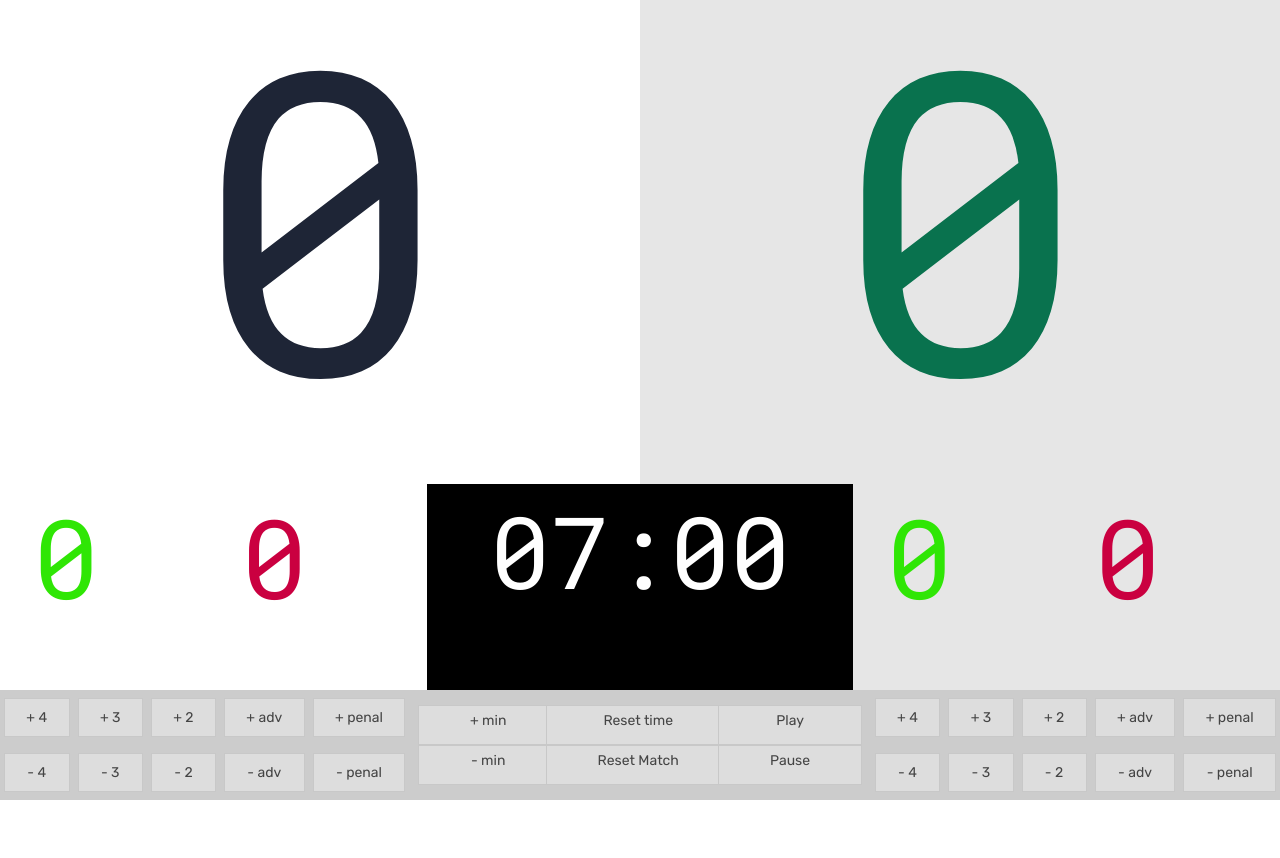
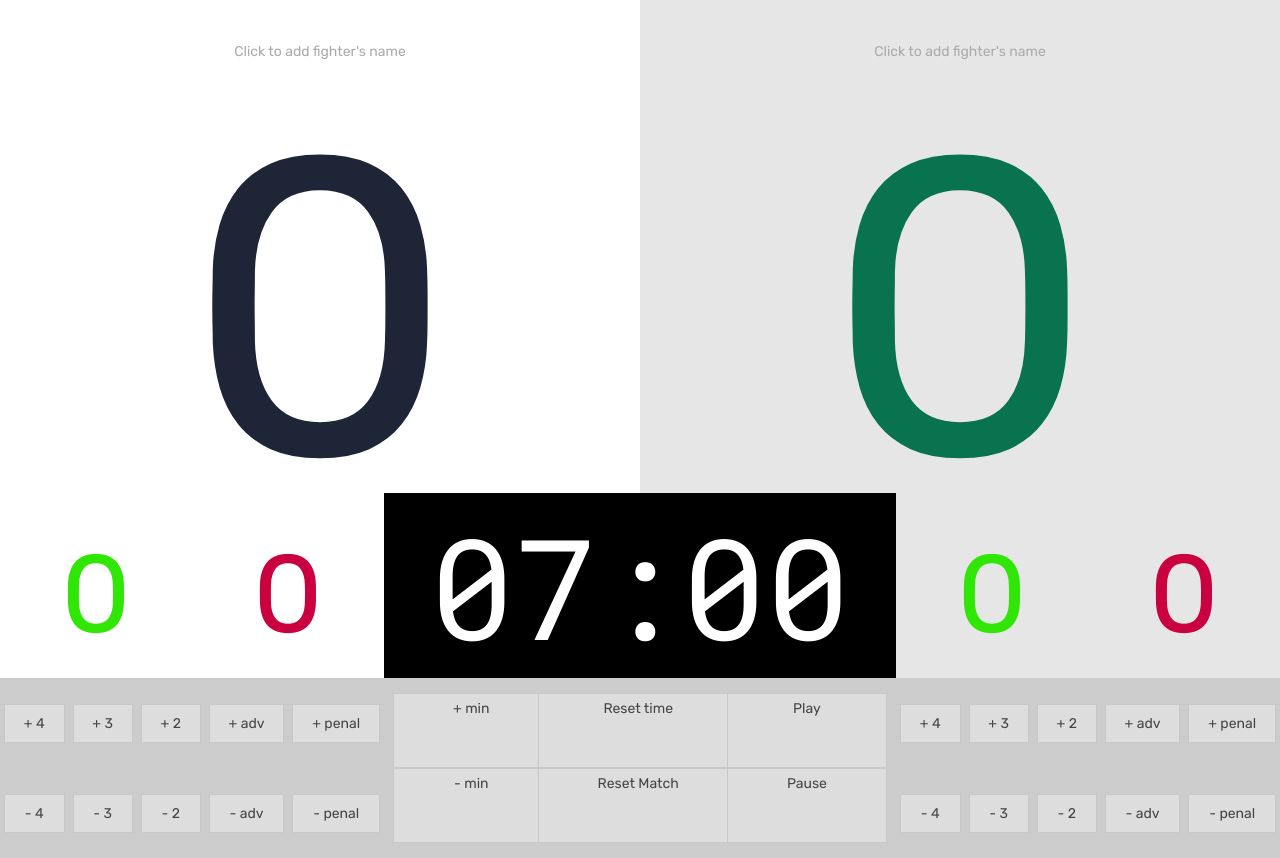
Before and after one commit to gcjbr/vue.js-bjj-scoreboard, a Vue app: page / in a window 1280 px wide. Before the commit the page ends 800 px from the top, so only its background shows below. Built offline with nearby package versions, Linux system fonts and the light colour scheme.

Commit message:
Add editable names

```diff
--- /dev/null
+++ b/src/assets/base.scss
@@ -0,0 +1,22 @@
+
+* {
+  padding: 0;
+  margin: 0;
+}
+
+html, body{
+    font-size: 10px;
+    font-family: Rubik;
+    margin: 0;
+    padding: 0;
+    height: 100vh;
+    max-height: 100vh;
+}
+
+.app {
+  display: grid;
+  height: 100vh;
+  max-height: 100vh;
+  grid-template-rows: auto $control-h;
+
+}
--- /dev/null
+++ b/src/assets/controls.scss
@@ -0,0 +1,58 @@
+.controls {
+  background-color:$control-c-b;
+  display: grid;
+  grid-template-columns: auto 40% auto;
+
+}
+
+.control-1, .control-2, .control-chronometer {
+  flex-grow: 1;
+}
+
+.minus, .plus {
+  width:100%;
+  height: 50%;
+  display: flex;
+
+}
+
+.control-chronometer {
+  display: flex;
+  flex-grow: 1 ;
+  padding: 15px;
+
+}
+
+.min, .reset, .play-pause {
+  display: flex;
+  flex-direction: column;
+  flex-grow: 1;
+  background-color: blue;
+  align-sef: center;
+
+  .btn {
+    line-height: 1.4em;
+    width: 100%;
+    flex: 1;
+    padding: 5px;
+    align-sef: center;
+  }
+
+}
+
+.btn {
+  flex-grow: 1;
+  font-size: 1.4em;
+  align-self: center;
+  text-align: center;
+  border: 1px solid $btn-c-border;
+  margin: 0 4px;
+  padding: 10px 0;
+  background-color: $btn-c-b;
+  color: $btn-c;
+  cursor: pointer;
+}
+
+.btn:hover {
+  background-color: $btn-c-b__h;
+}
--- /dev/null
+++ b/src/assets/scoreboard.scss
@@ -0,0 +1,85 @@
+.scoreboard {
+  display: grid;
+  grid-template-columns: 1fr 1fr;
+  grid-template-rows: auto 30%;
+}
+
+.score-sub {
+  display: grid;
+  grid-template-columns: auto 80% auto;
+  grid-column: 1 / 3;
+  grid-template-columns: 1fr 40% 1fr;
+}
+
+.fighter {
+  display: grid;
+  grid-template-rows: 20% auto;
+
+  .fighter-name {
+    font-size: 6em;
+    text-align: center;
+  }
+  input {
+    font-size: 1em;
+    text-align: center;
+  }
+  .fighter-points {
+    place-self: center;
+    font-size: 42.2em;
+    line-height: 1em;
+  }
+}
+
+.fighter__info {
+  font-size: 14px;
+  color: #aaa;
+  cursor: pointer;
+}
+
+.fighter1 {
+  background-color: $fighter1-c-b;
+  color: $fighter1-c-t;
+
+}
+
+.fighter2 {
+  background-color: $fighter2-c-b;
+  color: $fighter2-c-t;
+
+}
+
+.sub-fighter {
+  display: grid;
+  grid-template-columns: auto auto;
+  align-items: center;
+  text-align: center;
+  &1 {
+    background-color: $fighter1-c-b;
+  }
+
+  &2 {
+    background-color: $fighter2-c-b;
+  }
+}
+
+.adv, .fau {
+  font-size: 11em;
+  padding: 0 .3em;
+}
+
+.adv {
+  color: $adv-c;
+}
+
+.fau {
+  color: $fau-c;
+}
+
+.chronometer {
+  background-color: $chronometer-c-b;
+  color: $chronometer-c-t;
+  font-size: 14em;
+  text-align: center;
+  font-family: 'Roboto Mono', monospace;
+
+}
--- a/src/assets/style.scss
+++ b/src/assets/style.scss
@@ -1,233 +1,7 @@
 @import url('https://fonts.googleapis.com/css?family=Rubik');
 @import url('https://fonts.googleapis.com/css?family=Roboto+Mono');
 
-
-$control-h: 110px;
-$control-c-b: #CCCCCC;
-
-
-
-$btn-c: #444;
-$btn-c-b: #DDDDDD;
-$btn-c-b__h: #BBBBBB;
-$btn-c-border:  RGBA(200, 200, 200, 1);
-
-$fighter1-c-b: rgb(255, 255, 255);
-$fighter1-c-t: #1E2536;
-$fighter2-c-b: rgb(230, 230, 230);
-$fighter2-c-t: rgb(9, 114, 78);
-
-$adv-c: #2FE605;
-$fau-c: #CA0040;
-
-$chronometer-h: 120px;
-$chronometer-w: 40%;
-$chronometer-m-l: (100% - $chronometer-w) / 2 ;
-$chronometer-c-t: #ffffff;
-$chronometer-c-b: #000000;
-$chronometer-p-bot: $control-h;
-
-$chronometer-h-mob-port: 1020px;
-
-
-
-
-* {
-  padding: 0;
-  margin: 0;
-}
-
-html, body{
-
-    font-size: 10px;
-    font-family: Rubik;
-    margin: 0;
-    padding: 0;
-    min-width: 100%;
-    width: 100%;
-    max-width: 100%;
-    min-height: 100%;
-    height: 100%;
-    max-height: 100%;
-}
-
-body {
-  padding: 0;
-  margin: 0;
-}
-
-.app {
-  display: flex;
-  flex-direction: column;
-  width: 100%;
-  min-height: 100%;
-
-}
-
-
-.scoreboard {
-  display: flex;
-  flex-grow: 1;
-  font-family: 'Roboto Mono', monospace;
-  flex-wrap: wrap;
-
-}
-
-.fighter {
-  display: flex;
-  width: 50%;
-  align-content: flex-start;
-}
-
-
-.fighter-points {
-  width: 100%;
-  text-align: center;
-  font-size: 42.2em;
-  line-height: 1em;
-
-}
-
-.fighter1 {
-  background-color: $fighter1-c-b;
-  color: $fighter1-c-t;
-
-}
-
-.fighter2 {
-  background-color: $fighter2-c-b;
-  color: $fighter2-c-t;
-
-}
-
-.score-sub {
-  width: 100%;
-  display: flex;
-  background-color: gray;
-  flex: 1;
-  div {
-    flex-basis: 33.333%;
-  }
-}
-
-.sub-fighter {
-  display: flex;
-
-  &1 {
-    background-color: $fighter1-c-b;
-  }
-
-  &2 {
-    background-color: $fighter2-c-b;
-  }
-
-
-
-}
-
-.adv, .fau {
-  font-size: 11em;
-  padding: 0 .3em;
-}
-
-.adv {
-  color: $adv-c;
-}
-
-.fau {
-  color: $fau-c;
-}
-
-
-.chronometer {
-  background-color: $chronometer-c-b;
-  color: $chronometer-c-t;
-  font-size: 10em;
-  text-align: center;
-  font-family: 'Roboto Mono', monospace;
-  flex-basis: 40%;
-
-}
-
-
-.controls {
-  background-color: $control-c-b;
-  height: $control-h;
-  display: flex;
-}
-
-.control-1, .control-2, .control-chronometer {
-  flex-grow: 1;
-}
-
-.minus, .plus {
-  width:100%;
-  height: 50%;
-  display: flex;
-
-}
-
-.control-chronometer {
-  display: flex;
-  flex-grow: 1 ;
-  padding: 15px;
-
-}
-
-.min, .reset, .play-pause {
-  display: flex;
-  flex-direction: column;
-  flex-grow: 1;
-  background-color: blue;
-  align-sef: center;
-
-  .btn {
-    line-height: 1.4em;
-    width: 100%;
-    flex: 1;
-    padding: 5px;
-    align-sef: center;
-  }
-
-}
-
-.btn {
-  flex-grow: 1;
-  font-size: 1.4em;
-  align-self: center;
-  text-align: center;
-  border: 1px solid $btn-c-border;
-  margin: 0 4px;
-  padding: 10px 0;
-  background-color: $btn-c-b;
-  color: $btn-c;
-  cursor: pointer;
-}
-
-.btn:hover {
-  background-color: $btn-c-b__h;
-}
-
-
-/* Smartphones and Tablets (portrait) ----------- */
-@media only screen and (min-device-width : 320px) and (max-device-width : 600px) and (orientation:portrait) {
-
-
-.controls {
-  height: $chronometer-h-mob-port;
-  flex-direction: column;
-}
-
-.btn {
-  font-size: 4em;
-  padding: 20px;
-}
-
-
-}
-
-/* Smartphones and Tablets (portrait) ----------- */
-@media only screen and (min-device-width : 320px) and (max-device-width : 600px) and (orientation:landscape) {
-
-
-}
+@import 'variables';
+@import 'base';
+@import 'controls';
+@import 'scoreboard';
--- /dev/null
+++ b/src/assets/variables.scss
@@ -0,0 +1,23 @@
+$control-h: 180px;
+$control-c-b: #CCCCCC;
+
+$btn-c: #444;
+$btn-c-b: #DDDDDD;
+$btn-c-b__h: #BBBBBB;
+$btn-c-border:  RGBA(200, 200, 200, 1);
+
+$fighter1-c-b: rgb(255, 255, 255);
+$fighter1-c-t: #1E2536;
+$fighter2-c-b: rgb(230, 230, 230);
+$fighter2-c-t: rgb(9, 114, 78);
+
+$adv-c: #2FE605;
+$fau-c: #CA0040;
+
+$chronometer-h: 120px;
+$chronometer-w: 40%;
+$chronometer-m-l: (100% - $chronometer-w) / 2 ;
+$chronometer-c-t: #ffffff;
+$chronometer-c-b: #000000;
+$chronometer-p-bot: $control-h;
+$chronometer-h-mob-port: 1020px;
--- /dev/null
+++ b/src/components/EditableName.vue
@@ -0,0 +1,32 @@
+<template>
+<p>
+    <span @click="editing=true" v-show="!editing && value === ''" class="fighter__info">
+      Click to add fighter's name
+    </span>
+    <span @click="editing=true" v-show="!editing && value !== ''">
+      {{value}}
+    </span>
+    <span v-show="editing" >
+      <input :value="value"
+            @input="$emit('input', $event.target.value)"
+            @keydown.enter="editing=false"
+            @blur="editing=false"
+            type="text"
+            class="form-control" >
+    </span>
+</p>
+</template>
+
+<script>
+
+export default {
+  name: 'EditableName',
+  props:['value'],
+  data(){
+    return {
+      editing: false,
+    }
+  }
+
+};
+</script>
--- a/src/components/Scoreboard.vue
+++ b/src/components/Scoreboard.vue
@@ -1,10 +1,16 @@
 <template>
  <div class="scoreboard">
-      <div class="fighter fighter1">
-        <div class="fighter-points">{{ fighter1.score }}</div>
+    <div class="fighter fighter1">
+      <div class="fighter-name">
+        <editable-name v-model="fighter1.name"></editable-name>
 
       </div>
+      <div class="fighter-points">{{ fighter1.score }}</div>
+    </div>
     <div class="fighter fighter2">
+        <div class="fighter-name">
+          <editable-name v-model="fighter2.name"></editable-name>
+        </div>
       <div class="fighter-points">{{ fighter2.score }}</div>
 
     </div>
@@ -29,10 +35,14 @@
 <script>
 
 import { mapGetters } from 'vuex';
+import editableName from './EditableName.vue';
 
 export default {
 
   name: 'scoreboard',
+  components: {
+    editableName,
+  },
   computed: {
     ...mapGetters(['fighter1', 'fighter2','chronometer', 'time']),
   },
--- a/src/store.js
+++ b/src/store.js
@@ -9,16 +9,18 @@ Vue.use(Vuex);
 
 export const store = new Vuex.Store({
   state: {
-    fighter1:{
+    fighter1: {
       score: 0,
       fault: 0,
-      advantage:0,
+      advantage: 0,
+      name: '',
 
     },
     fighter2: {
       score: 0,
       fault: 0,
-      advantage:0,
+      advantage: 0,
+      name: ''
     },
     chronometer: {
       playing: false,
@@ -27,40 +29,40 @@ export const store = new Vuex.Store({
       obj: null,
     },
   },
-  getters:{
-    fighter1(state){
+  getters: {
+    fighter1(state) {
       return state.fighter1;
     },
-    fighter2(state){
+    fighter2(state) {
       return state.fighter2;
     },
-    chronometer(state){
+    chronometer(state) {
       return state.chronometer;
     },
-    time(state){
+    time(state) {
       let minutes = parseInt(state.chronometer.time / 60, 10)
       let seconds = parseInt(state.chronometer.time % 60, 10);
 
       minutes = minutes < 10 ? "0" + minutes : minutes;
       seconds = seconds < 10 ? "0" + seconds : seconds;
 
-      return minutes +":"+ seconds;
+      return minutes + ":" + seconds;
     },
 
   },
   mutations: {
-    change (state, pay ) {
+    change(state, pay) {
       const target = pay.target;
       const value = pay.value;
       const atribute = pay.atribute;
 
-      if(state[target][atribute] + value < 0){
+      if (state[target][atribute] + value < 0) {
         state[target][atribute] = 0;
       } else {
         state[target][atribute] += value;
       }
     },
-    resetMatch(state){
+    resetMatch(state) {
       state.fighter1.score = 0;
       state.fighter1.fault = 0;
       state.fighter1.advantage = 0;
@@ -76,17 +78,17 @@ export const store = new Vuex.Store({
       clearInterval(state.chronometer.obj);
 
     },
-    resetTime (state){
+    resetTime(state) {
       state.chronometer.time = state.chronometer.defaultTime;
 
       state.chronometer.playing = false;
       clearInterval(state.chronometer.obj);
     },
-    startTime(state){
-      if(state.chronometer.playing == false) {
+    startTime(state) {
+      if (state.chronometer.playing == false) {
         state.chronometer.playing = true;
 
-         state.chronometer.obj = setInterval(()=>{
+        state.chronometer.obj = setInterval(() => {
           if (state.chronometer.time <= 0) {
             state.chronometer.time = 0;
           } else {
```
